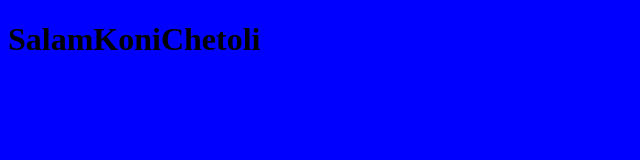
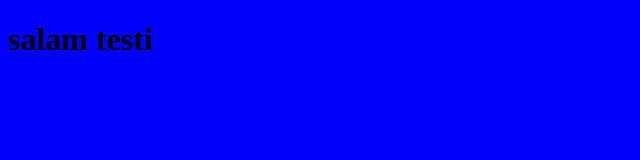
Before and after one commit to KhOoRZOoKhan/KhOoRZOoKhan.github.io, a plain HTML site: page index.html in a window 1280 px wide. Shown: the whole page, without its empty margins (0-640 px from the left). Drawn offline with Linux system fonts and the light colour scheme.

Commit message:
Update heading text in index.html

```diff
--- a/index.html
+++ b/index.html
@@ -7,7 +7,7 @@
     <title>Document</title>
 </head>
 <body>
-    <h1>SalamKoniChetoli</h1>
+    <h1>salam testi</h1>
 
 </body>
 </html>
```
